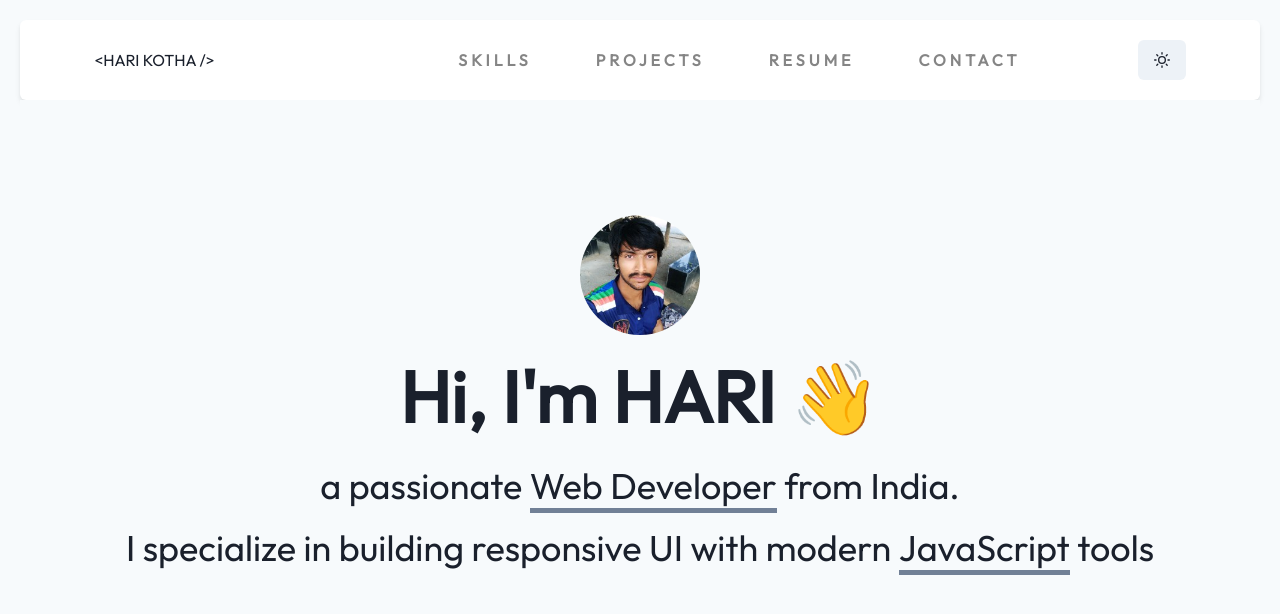
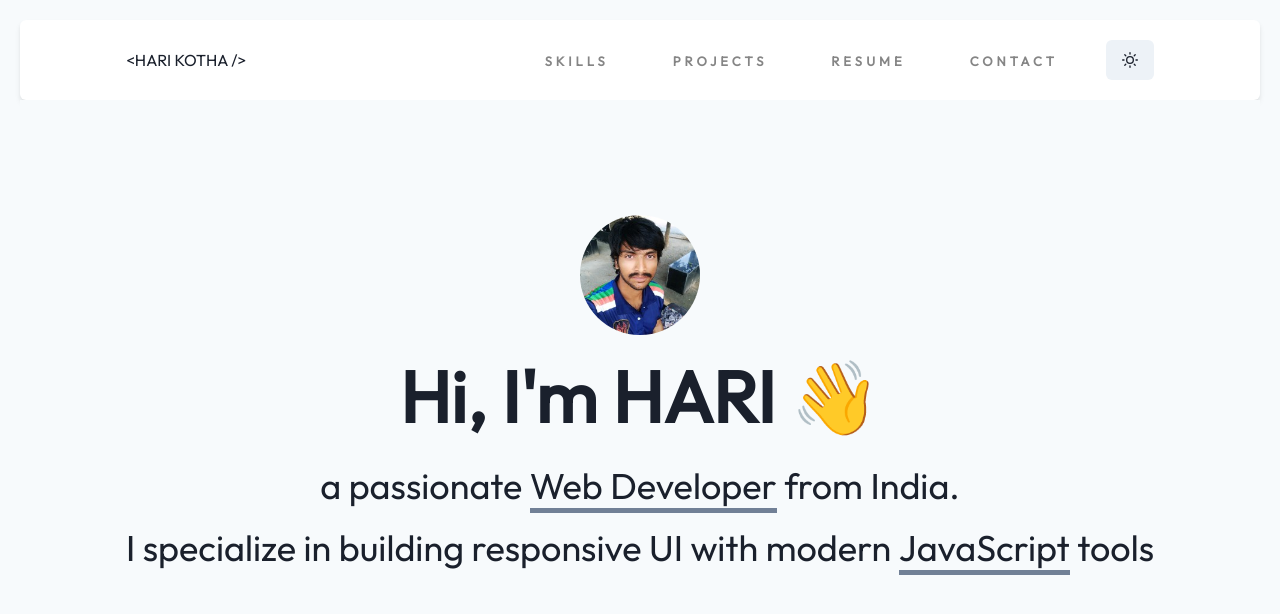
Before and after one commit to harireddy7/portfolio-react, a React (Create React App) app: page / in a window 1280 px wide. Shown: the top 614 px of the page. Built offline with nearby package versions, Linux system fonts and the light colour scheme.

Commit message:
Support for Mobile responsiveness & dark theme toggling

```diff
--- a/src/App.js
+++ b/src/App.js
@@ -5,12 +5,16 @@ import Header from './Components/Header';
 import About from './Components/About';
 
 const App = () => {
-  return (
-    <Box p={5} background='gray.50'>
-      <Header />
-      <About />
-    </Box>
-  )
-}
+	const { colorMode } = useColorMode();
+	return (
+		<Box
+			p={{ base: 0, sm: 5 }}
+			background={colorMode === 'dark' ? 'black' : 'gray.50'}
+		>
+			<Header />
+			<About />
+		</Box>
+	);
+};
 
 export default App;
--- a/src/Components/About.jsx
+++ b/src/Components/About.jsx
@@ -1,10 +1,12 @@
 import { Image } from '@chakra-ui/image';
+import { useColorMode } from '@chakra-ui/color-mode';
 import { Box, Center, Text, VStack } from '@chakra-ui/layout';
 import coverImg from '../Assets/thumb.jpeg';
 
 const About = () => {
+	const { colorMode } = useColorMode();
 	return (
-		<Box minHeight='calc(100vh - 120px)' background='gray.50' p={5}>
+		<Box minHeight={{ base: 'calc(100vh - 80px)', sm: 'calc(100vh - 120px)' }} background={colorMode === 'dark' ? 'black' : 'gray.50'} p={5}>
 			<Center minHeight='calc(100vh - 250px)'>
 				<VStack>
 					<Image
@@ -13,10 +15,10 @@ const About = () => {
 						src={coverImg}
 						alt='hari kotha cover'
 					/>
-					<Text fontSize='7xl' fontWeight='600'>
+					<Text fontSize={{ base: '3xl', md: '7xl', }} fontWeight='600'>
 						Hi, I'm HARI 👋
 					</Text>
-					<Text fontSize='4xl'>
+					<Text fontSize={{ base: 'xl', md: '4xl', }}>
 						a passionate{' '}
 						<Text
 							display='inline'
@@ -27,7 +29,7 @@ const About = () => {
 						</Text>{' '}
 						from India.
 					</Text>
-					<Text fontSize='4xl'>
+					<Text fontSize={{ base: 'xl', md: '4xl', }} as='span'>
 						I specialize in building responsive UI with modern{' '}
 						<Text
 							display='inline'
--- a/src/Components/Header.jsx
+++ b/src/Components/Header.jsx
@@ -1,25 +1,66 @@
-import { Button } from '@chakra-ui/button';
+import { Button, IconButton } from '@chakra-ui/button';
 import { useColorMode } from '@chakra-ui/color-mode';
-import { MoonIcon, SunIcon } from '@chakra-ui/icons';
+import { HamburgerIcon, MoonIcon, SunIcon } from '@chakra-ui/icons';
 import { Box, HStack, Text } from '@chakra-ui/layout';
+import { Menu, MenuButton, MenuList, MenuItem } from '@chakra-ui/react';
 
 const Header = () => {
-  const { colorMode, toggleColorMode } = useColorMode();
-  return (
-    <Box p={5} background='white' shadow='md' borderRadius='md'>
-        <HStack justifyContent='space-around'>
-          <div>&lt;HARI KOTHA /&gt;</div>
-          <HStack as='nav' spacing='16' fontWeight='600' letterSpacing='4px' color='#858585'>
-            <Text as='a' href='/' color={colorMode === 'light' ? '#000' : '#fff'}>HOME</Text>
-            <Text as='a' href='/'>SKILLS</Text>
-            <Text as='a' href='/'>PROJECTS</Text>
-            <Text as='a' href='/'>RESUME</Text>
-            <Text as='a' href='/'>CONTACT</Text>
+	const { colorMode, toggleColorMode } = useColorMode();
+	return (
+		<Box p={5} background={colorMode === 'dark' ? 'gray.900' : 'white'} shadow='md' borderRadius={{ base: 0, sm: 'md' }}>
+			<HStack justifyContent={{ base: 'space-between', md: 'space-around' }}>
+
+        <Text>&lt;HARI KOTHA /&gt;</Text>
+
+        <HStack justifyContent='space-between' spacing={{ base: 4, md: 12 }}>
+          <HStack
+            as='nav'
+            display={{ base: 'none', md: 'block' }}
+            spacing={{ md: '6', lg: '10', xl: '16' }}
+            fontWeight='600'
+            letterSpacing={{ md: '2px', lg: '4px' }}
+            color='#858585'
+          >
+            <Text
+              as='a'
+              fontSize='small'
+              href='/'
+              color={colorMode === 'light' ? '#000' : '#fff'}
+            >
+              HOME
+            </Text>
+            <Text as='a' fontSize='small' href='/'>
+              SKILLS
+            </Text>
+            <Text as='a' fontSize='small' href='/'>
+              PROJECTS
+            </Text>
+            <Text as='a' fontSize='small' href='/'>
+              RESUME
+            </Text>
+            <Text as='a' fontSize='small' href='/'>
+              CONTACT
+            </Text>
           </HStack>
-          <Button onClick={toggleColorMode}>{colorMode === 'light' ? <MoonIcon /> : <SunIcon />}</Button>
+          <Button onClick={toggleColorMode}>
+            {colorMode === 'light' ? <MoonIcon /> : <SunIcon />}
+          </Button>
+          <Box display={{ md: 'none' }}>
+            <Menu>
+              <MenuButton as={IconButton} icon={<HamburgerIcon />} />
+              <MenuList>
+                <MenuItem>HOME</MenuItem>
+                <MenuItem>SKILLS</MenuItem>
+                <MenuItem>PROJECTS</MenuItem>
+                <MenuItem>RESUME</MenuItem>
+                <MenuItem>CONTACT</MenuItem>
+              </MenuList>
+            </Menu>
+          </Box>
         </HStack>
-    </Box>
-  )
-}
+			</HStack>
+		</Box>
+	);
+};
 
 export default Header;
```
